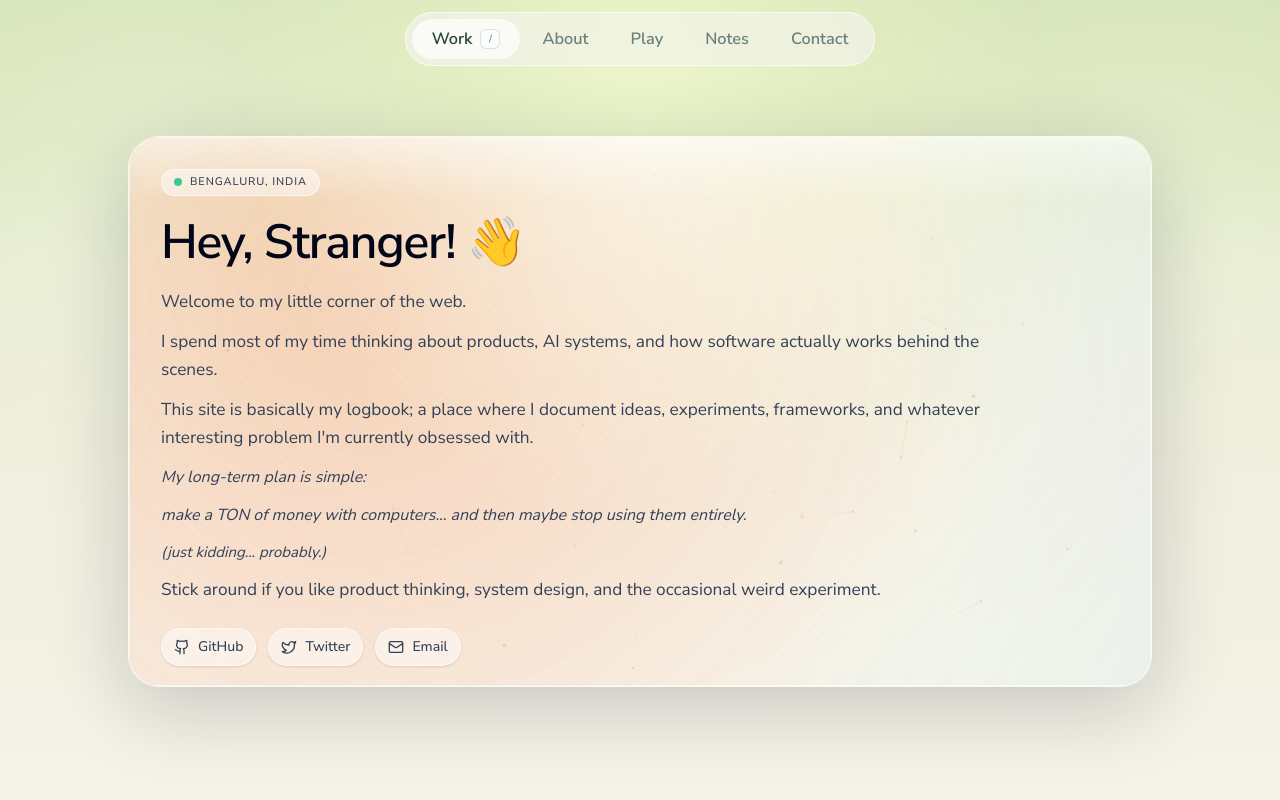
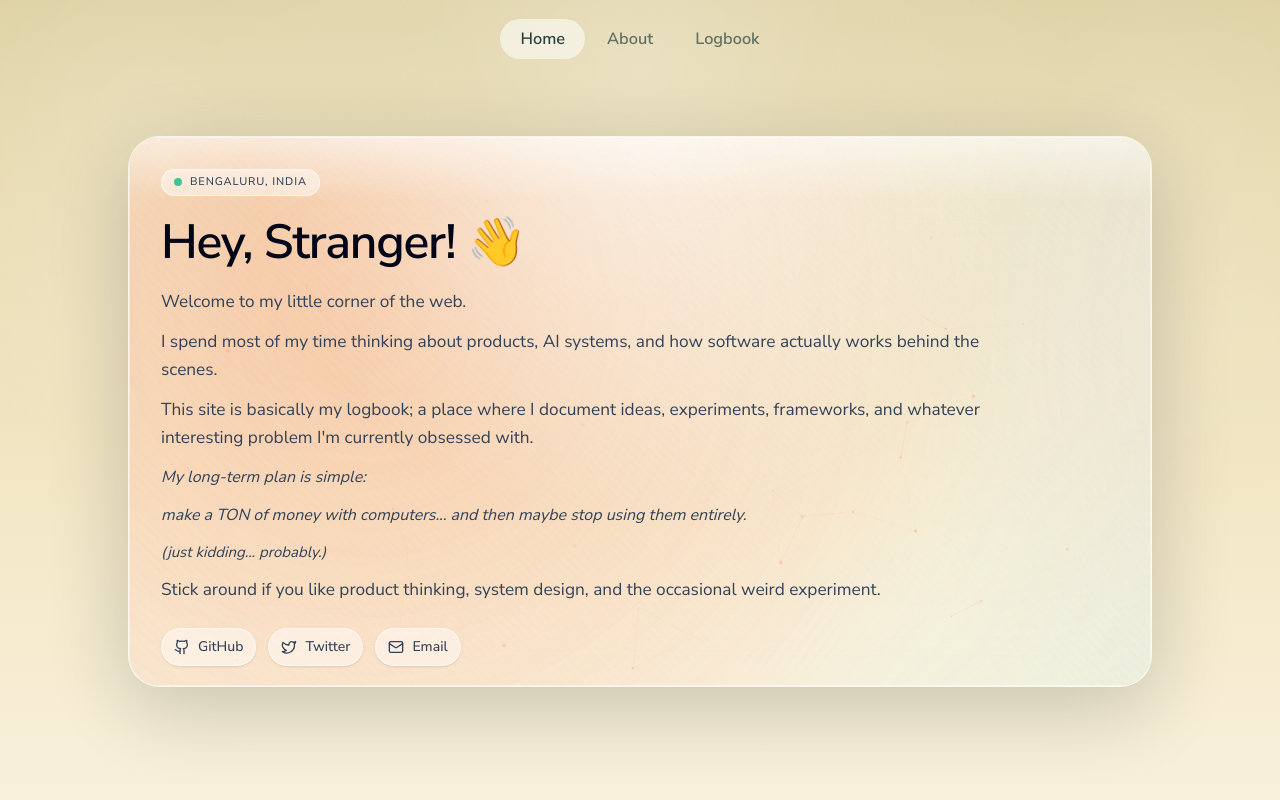
Before and after one commit to iharshchauhan/new-website, a Next.js app: page / in a window 1280 px wide. Shown: the top 800 px of the page. Built offline with nearby package versions, Linux system fonts and the light colour scheme.

Commit message:
new design

```diff
--- a/app/globals.css
+++ b/app/globals.css
@@ -96,6 +96,54 @@
   line-height: 1.15;
 }
 
+.bg-phase-green {
+  background: linear-gradient(
+    180deg,
+    rgba(177, 207, 149, 0.72) 0%,
+    rgba(199, 220, 163, 0.5) 34%,
+    rgba(225, 232, 184, 0.28) 68%,
+    rgba(245, 240, 217, 0.18) 100%
+  );
+  animation: bg-green-cycle 28s ease-in-out infinite;
+}
+
+.bg-phase-purple {
+  background: linear-gradient(
+    180deg,
+    rgba(186, 163, 216, 0.64) 0%,
+    rgba(194, 176, 222, 0.38) 32%,
+    rgba(224, 212, 237, 0.24) 70%,
+    rgba(244, 236, 246, 0.16) 100%
+  );
+  animation: bg-purple-cycle 28s ease-in-out infinite;
+}
+
+@keyframes bg-green-cycle {
+  0%,
+  24%,
+  100% {
+    opacity: 0;
+  }
+  34%,
+  62% {
+    opacity: 1;
+  }
+}
+
+@keyframes bg-purple-cycle {
+  0%,
+  55% {
+    opacity: 0;
+  }
+  70%,
+  88% {
+    opacity: 1;
+  }
+  100% {
+    opacity: 0;
+  }
+}
+
 @layer utilities {
   .hide-scrollbar {
     -ms-overflow-style: none;
--- a/app/writing/[slug]/page.tsx
+++ b/app/writing/[slug]/page.tsx
@@ -1,8 +1,7 @@
 import { getPostBySlug, getPostSlugs } from '@/lib/mdx';
 import { MDXContent } from '@/components/mdx-content';
 import { notFound } from 'next/navigation';
-import Link from 'next/link';
-import { X } from 'lucide-react';
+import { ReadingControls } from '@/components/reading-controls';
 
 export async function generateStaticParams() {
   const slugs = getPostSlugs('writing');
@@ -18,14 +17,9 @@ export default async function PostPage({ params }: { params: Promise<{ slug: str
   }
 
   return (
+    <>
+      <ReadingControls fallbackHref="/logbook?tab=Notes" />
       <article className="max-w-6xl mx-auto rounded-2xl border border-white/70 bg-[#f6f4ea]/93 px-6 sm:px-10 md:px-14 py-6 sm:py-10 relative shadow-[0_12px_36px_rgba(31,68,61,0.08)]">
-      <Link
-        href="/logbook?tab=Notes"
-        className="absolute right-5 top-5 inline-flex h-10 w-10 items-center justify-center rounded-xl bg-white/60 text-primary hover:bg-white transition-colors"
-        aria-label="Close note"
-      >
-        <X className="h-5 w-5" />
-      </Link>
 
         <div className="space-y-10 pb-8">
           <div className="space-y-5 text-center">
@@ -47,5 +41,6 @@ export default async function PostPage({ params }: { params: Promise<{ slug: str
 
         <MDXContent content={post.content} className="notes-prose max-w-4xl mx-auto" />
       </article>
+    </>
   );
 }
--- a/components/animated-background.tsx
+++ b/components/animated-background.tsx
@@ -1,9 +1,11 @@
 export function AnimatedBackground() {
   return (
     <div className="pointer-events-none fixed inset-0 -z-10 overflow-hidden">
-      <div className="absolute inset-0 bg-[linear-gradient(180deg,#d5e3b5_0%,#dce7bd_18%,#e8edd2_34%,#f1efdf_60%,#f5f2e8_100%)]" />
-      <div className="absolute inset-0 bg-[radial-gradient(circle_at_50%_10%,rgba(247,255,211,0.65)_0,transparent_42%)]" />
-      <div className="absolute inset-0 bg-[radial-gradient(circle_at_12%_18%,rgba(255,255,255,0.26)_0,transparent_24%),radial-gradient(circle_at_90%_20%,rgba(255,255,255,0.2)_0,transparent_26%)]" />
+      <div className="absolute inset-0 bg-[linear-gradient(180deg,#dccf9f_0%,#e6d8ab_20%,#eee1bb_42%,#f4e9c9_68%,#f8f0db_100%)]" />
+      <div className="absolute inset-0 bg-phase-green" />
+      <div className="absolute inset-0 bg-phase-purple" />
+      <div className="absolute inset-0 bg-[radial-gradient(circle_at_50%_8%,rgba(255,255,255,0.32)_0,transparent_44%)]" />
+      <div className="absolute inset-0 bg-[radial-gradient(circle_at_12%_18%,rgba(255,255,255,0.24)_0,transparent_24%),radial-gradient(circle_at_90%_20%,rgba(255,255,255,0.2)_0,transparent_26%)]" />
     </div>
   );
 }
--- a/components/navigation.tsx
+++ b/components/navigation.tsx
@@ -1,60 +1,67 @@
 "use client";
 
+import { useEffect, useState } from "react";
 import Link from "next/link";
-import { usePathname, useSearchParams } from "next/navigation";
+import { usePathname } from "next/navigation";
 import { motion } from "motion/react";
 import { cn } from "@/lib/utils";
 
 const navItems = [
-  { href: "/", name: "Work", slashBadge: true },
+  { href: "/", name: "Home" },
   { href: "/about", name: "About" },
-  { href: "/logbook?tab=Experiments", name: "Play", tab: "Experiments" },
-  { href: "/logbook?tab=Notes", name: "Notes", tab: "Notes" },
-  { href: "mailto:hey@iharsh.xyz", name: "Contact", external: true },
+  { href: "/logbook", name: "Logbook", tab: "Notes" },
 ];
 
 export function Navigation() {
   const pathname = usePathname();
-  const searchParams = useSearchParams();
-  const activeTab = searchParams.get("tab");
+  const [isScrolled, setIsScrolled] = useState(false);
+
+  useEffect(() => {
+    const onScroll = () => {
+      setIsScrolled(window.scrollY > 56);
+    };
+
+    onScroll();
+    window.addEventListener("scroll", onScroll, { passive: true });
+    return () => window.removeEventListener("scroll", onScroll);
+  }, []);
 
   return (
     <nav className="fixed top-3 inset-x-0 z-50 px-4 sm:px-6">
-      <div className="mx-auto w-fit rounded-full border border-white/70 bg-[#f3f2ea]/70 px-1.5 py-1.5 backdrop-blur-sm">
+      <div
+        className={cn(
+          "mx-auto w-fit rounded-full px-1.5 py-1.5 transition-all duration-300",
+          isScrolled
+            ? "border border-white/70 bg-[#f3f2ea]/70 backdrop-blur-sm shadow-[0_10px_30px_rgba(24,52,47,0.08)]"
+            : "border border-transparent bg-transparent backdrop-blur-0 shadow-none",
+        )}
+      >
         <div className="flex items-center gap-0.5">
           {navItems.map((item) => {
-            const isTabRoute = Boolean(item.tab);
-            const isLogbook = pathname.startsWith("/logbook");
-            const isActive = item.external
-              ? false
-              : isTabRoute
-                ? isLogbook && activeTab === item.tab
-                : pathname === item.href;
+            const isLogbookItem = item.href === "/logbook";
+            const isActive = isLogbookItem
+              ? pathname.startsWith("/logbook") || pathname.startsWith("/writing")
+              : pathname === item.href || pathname.startsWith(`${item.href}/`);
 
             return (
               <Link
                 key={item.name}
-                href={item.href}
+                href={isLogbookItem ? `/logbook?tab=${item.tab ?? "Notes"}` : item.href}
                 className={cn(
-                  "relative rounded-full px-4 sm:px-5 py-2 text-[0.95rem] sm:text-[1.02rem] font-semibold text-foreground/80 transition-colors",
+                  "relative rounded-full px-4 sm:px-5 py-2 text-[0.95rem] sm:text-[1.02rem] font-semibold transition-colors",
                   isActive
                     ? "text-foreground"
-                    : "text-muted-foreground hover:text-foreground",
+                    : "text-foreground/70 hover:text-foreground",
                 )}
-                target={item.external ? "_self" : undefined}
               >
-                <span className="inline-flex items-center gap-2">
-                  {item.name}
-                  {item.slashBadge && (
-                    <span className="inline-flex h-5 w-5 items-center justify-center rounded-md border border-border/80 bg-white/40 text-primary text-[0.62rem]">
-                      /
-                    </span>
-                  )}
-                </span>
+                {item.name}
                 {isActive && (
                   <motion.span
                     layoutId="nav-active"
-                    className="absolute inset-0 -z-10 rounded-full bg-white/72"
+                    className={cn(
+                      "absolute inset-0 -z-10 rounded-full",
+                      isScrolled ? "bg-white/72" : "bg-white/55",
+                    )}
                     transition={{ type: "spring", stiffness: 340, damping: 30 }}
                   />
                 )}
--- /dev/null
+++ b/components/reading-controls.tsx
@@ -0,0 +1,55 @@
+"use client";
+
+import { useEffect, useState } from "react";
+import { useRouter } from "next/navigation";
+import { X } from "lucide-react";
+
+export function ReadingControls({ fallbackHref }: { fallbackHref: string }) {
+  const router = useRouter();
+  const [progress, setProgress] = useState(0);
+
+  useEffect(() => {
+    const updateProgress = () => {
+      const total = document.documentElement.scrollHeight - window.innerHeight;
+      const ratio = total > 0 ? window.scrollY / total : 0;
+      setProgress(Math.max(0, Math.min(1, ratio)));
+    };
+
+    updateProgress();
+    window.addEventListener("scroll", updateProgress, { passive: true });
+    window.addEventListener("resize", updateProgress);
+    return () => {
+      window.removeEventListener("scroll", updateProgress);
+      window.removeEventListener("resize", updateProgress);
+    };
+  }, []);
+
+  const handleClose = () => {
+    if (window.history.length > 1) {
+      router.back();
+      return;
+    }
+    router.push(fallbackHref);
+  };
+
+  return (
+    <div className="fixed inset-x-0 top-0 z-[60] pointer-events-none">
+      <div className="h-1 w-full bg-black/5">
+        <div
+          className="h-full bg-primary/85 transition-[width] duration-150"
+          style={{ width: `${progress * 100}%` }}
+        />
+      </div>
+      <div className="mx-auto max-w-6xl px-4 sm:px-6 md:px-10 mt-3 flex justify-end">
+        <button
+          type="button"
+          onClick={handleClose}
+          className="pointer-events-auto inline-flex h-10 w-10 items-center justify-center rounded-xl bg-white/72 text-primary hover:bg-white transition-colors shadow-[0_6px_18px_rgba(24,52,47,0.12)]"
+          aria-label="Close note"
+        >
+          <X className="h-5 w-5" />
+        </button>
+      </div>
+    </div>
+  );
+}
```
Also changed, not shown: 218 other files (tests, documents, lock files or other folders). Lines whose indentation alone changed are shown as unchanged.
